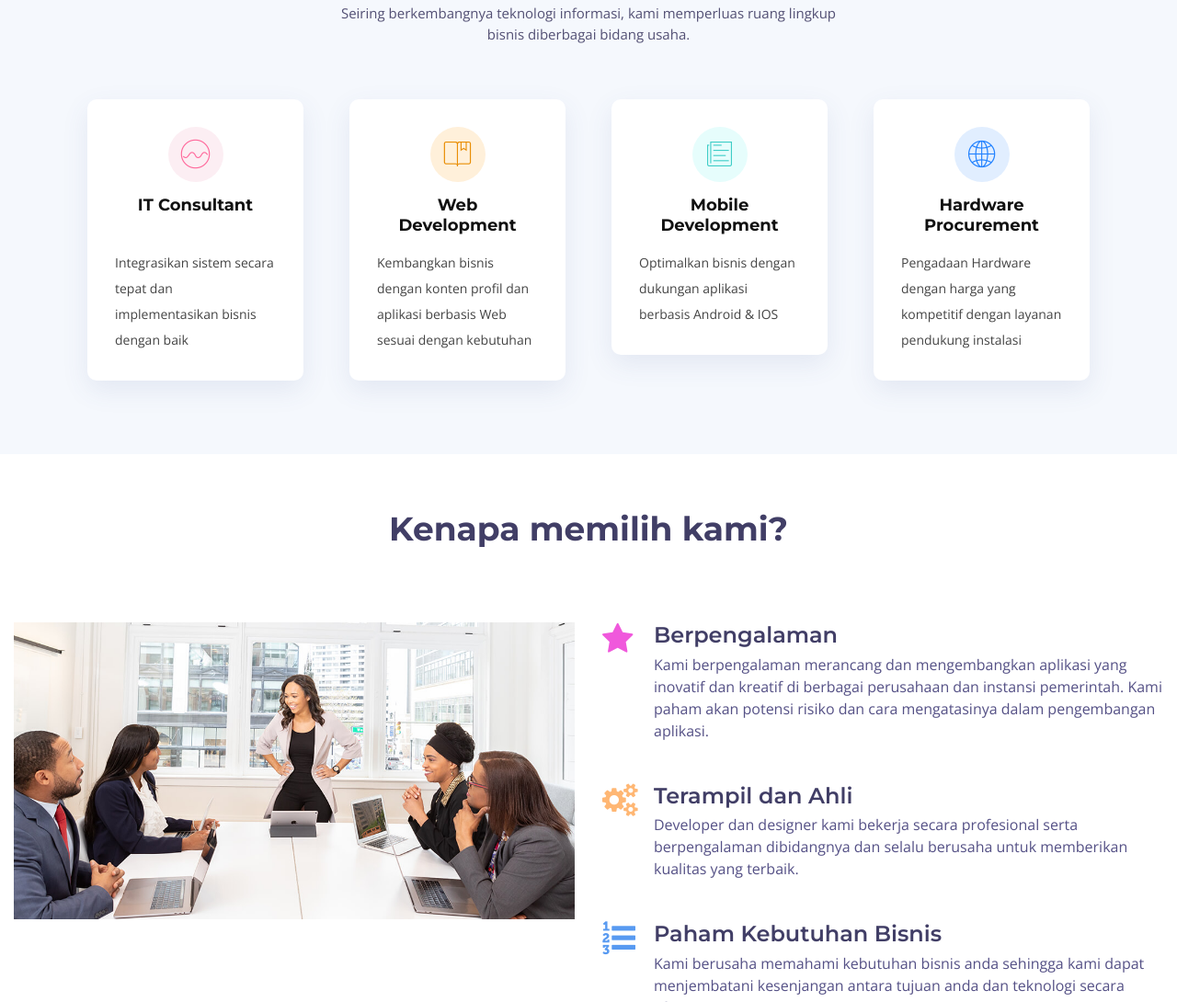
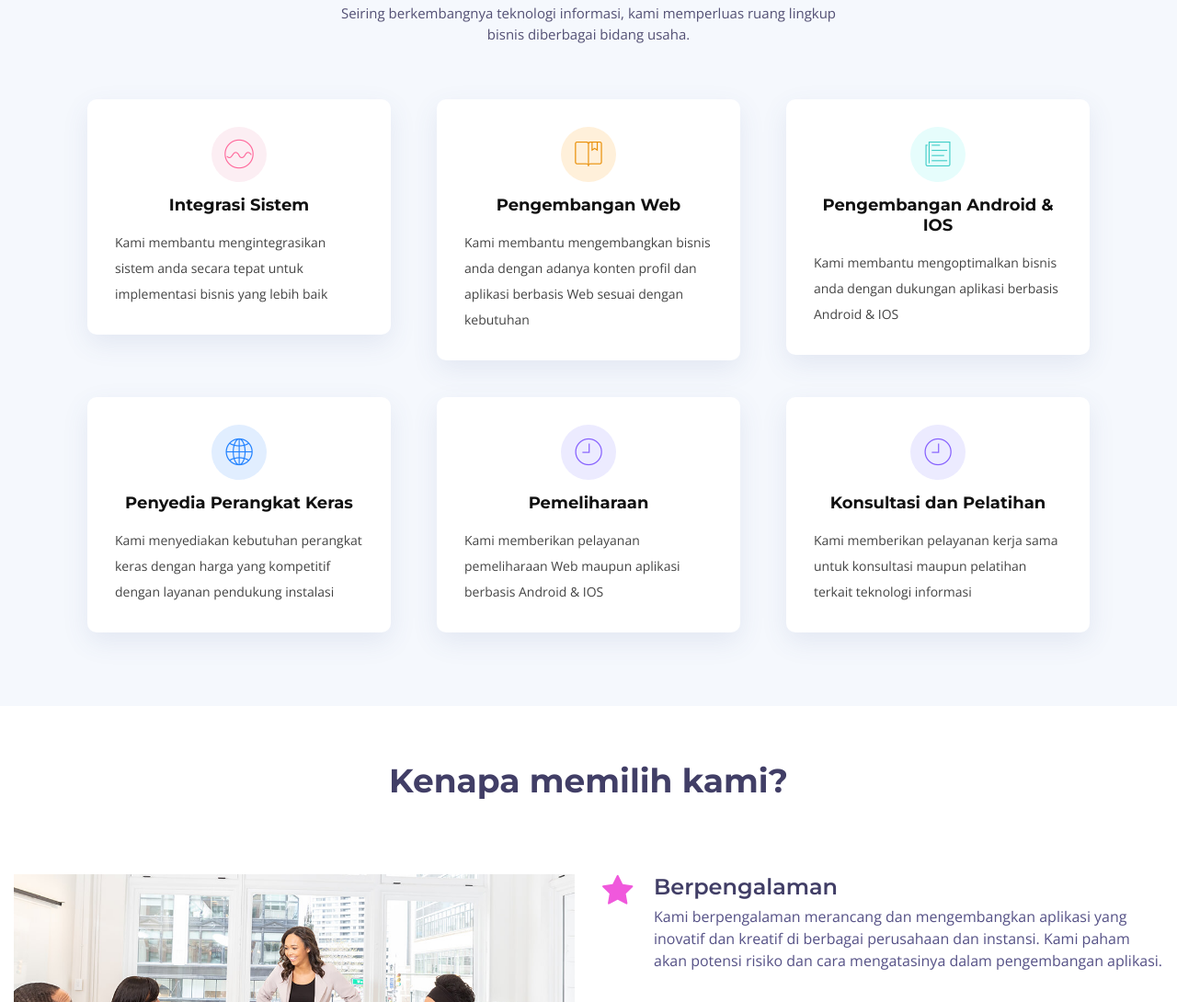
Before and after one commit to regalia-co-id/Company-Profile, a plain HTML site: page index.html in a window 1280 px wide. Shown: the part 1293-2383 px from the top of the page at 92% size. Drawn offline with nearby package versions, Linux system fonts and the light colour scheme; files whose address does not match are found by name.

Commit message:
update content

```diff
--- a/index.html
+++ b/index.html
@@ -96,7 +96,7 @@
         <div class="col-md-6 intro-info order-md-first order-last">
           <h2>Solusi Teknologi Informasi<br>untuk <span>Bisnis anda!</span></h2>
           <div>
-            <a href="#about" class="btn-get-started scrollto">Get Started</a>
+            <a href="#about" class="btn-get-started scrollto">Tentang Kami</a>
           </div>
         </div>
 
@@ -140,7 +140,7 @@
         <header class="section-header">
           <h3>Tentang Kami</h3>
           <p>
-            Regalia adalah perusahaan yang bergerak dibidang jasa konsultasi teknologi informasi dan pembuatan aplikasi berbasis Web, Android, maupun IOS yang telah berpengalaman membantu mengembangkan teknologi informasi diberbagai perusahaan dan instansi pemerintah.
+            Regalia adalah perusahaan yang bergerak dibidang jasa konsultasi teknologi informasi dan pembuatan aplikasi berbasis Web, Android, maupun IOS yang telah berpengalaman membantu mengembangkan teknologi informasi diberbagai perusahaan dan instansi.
           </p>
         </header>
       </div>
@@ -163,41 +163,48 @@
 
         <div class="row">
 
-          <div class="col-md-6 col-lg-3 wow bounceInUp" data-wow-duration="1.4s">
+          <div class="col-md-6 col-lg-4 wow bounceInUp" data-wow-duration="1.4s">
             <div class="box">
               <div class="icon" style="background: #fceef3;"><i class="ion-ios-analytics-outline" style="color: #ff689b;"></i></div>
-              <h4 class="title"><a href="">IT Consultant<br><br></a></h4>
-              <p class="description">Integrasikan sistem secara tepat dan implementasikan bisnis dengan baik</p>
+              <h4 class="title"><a href="">Integrasi Sistem</a></h4>
+              <p class="description">Kami membantu mengintegrasikan sistem anda secara tepat untuk implementasi bisnis yang lebih baik</p>
             </div>
           </div>
-          <div class="col-md-6 col-lg-3 wow bounceInUp" data-wow-duration="1.4s">
+          <div class="col-md-6 col-lg-4 wow bounceInUp" data-wow-duration="1.4s">
             <div class="box">
               <div class="icon" style="background: #fff0da;"><i class="ion-ios-bookmarks-outline" style="color: #e98e06;"></i></div>
-              <h4 class="title"><a href="">Web Development</a></h4>
-              <p class="description">Kembangkan bisnis dengan konten profil dan aplikasi berbasis Web sesuai dengan kebutuhan</p>
+              <h4 class="title"><a href="">Pengembangan Web</a></h4>
+              <p class="description">Kami membantu mengembangkan bisnis anda dengan adanya konten profil dan aplikasi berbasis Web sesuai dengan kebutuhan</p>
             </div>
           </div>
-          <div class="col-md-6 col-lg-3 wow bounceInUp" data-wow-delay="0.1s" data-wow-duration="1.4s">
+          <div class="col-md-6 col-lg-4 wow bounceInUp" data-wow-delay="0.1s" data-wow-duration="1.4s">
             <div class="box">
               <div class="icon" style="background: #e6fdfc;"><i class="ion-ios-paper-outline" style="color: #3fcdc7;"></i></div>
-              <h4 class="title"><a href="">Mobile Development</a></h4>
-              <p class="description">Optimalkan bisnis dengan dukungan aplikasi berbasis Android & IOS</p>
+              <h4 class="title"><a href="">Pengembangan Android & IOS</a></h4>
+              <p class="description">Kami membantu mengoptimalkan bisnis anda dengan dukungan aplikasi berbasis Android & IOS</p>
             </div>
           </div>
-          <div class="col-md-6 col-lg-3 wow bounceInUp" data-wow-delay="0.2s" data-wow-duration="1.4s">
+          <div class="col-md-6 col-lg-4 wow bounceInUp" data-wow-delay="0.2s" data-wow-duration="1.4s">
             <div class="box">
               <div class="icon" style="background: #e1eeff;"><i class="ion-ios-world-outline" style="color: #2282ff;"></i></div>
-              <h4 class="title"><a href="">Hardware Procurement</a></h4>
-              <p class="description">Pengadaan Hardware dengan harga yang kompetitif dengan layanan pendukung instalasi</p>
+              <h4 class="title"><a href="">Penyedia Perangkat Keras</a></h4>
+              <p class="description">Kami menyediakan kebutuhan perangkat keras dengan harga yang kompetitif dengan layanan pendukung instalasi</p>
             </div>
           </div>
-          <!-- <div class="col-md-6 col-lg-3 wow bounceInUp" data-wow-delay="0.2s" data-wow-duration="1.4s">
+          <div class="col-md-6 col-lg-4 wow bounceInUp" data-wow-delay="0.2s" data-wow-duration="1.4s">
             <div class="box">
               <div class="icon" style="background: #ecebff;"><i class="ion-ios-clock-outline" style="color: #8660fe;"></i></div>
-              <h4 class="title"><a href="">Design</a></h4>
-              <p class="description">Tingkatkan daya tarik dengan tema yang unik dan menarik</p>
+              <h4 class="title"><a href="">Pemeliharaan</a></h4>
+              <p class="description">Kami memberikan pelayanan pemeliharaan Web maupun aplikasi berbasis Android & IOS</p>
             </div>
-          </div> -->
+          </div>
+          <div class="col-md-6 col-lg-4 wow bounceInUp" data-wow-delay="0.2s" data-wow-duration="1.4s">
+            <div class="box">
+              <div class="icon" style="background: #ecebff;"><i class="ion-ios-clock-outline" style="color: #8660fe;"></i></div>
+              <h4 class="title"><a href="">Konsultasi dan Pelatihan</a></h4>
+              <p class="description">Kami memberikan pelayanan kerja sama untuk konsultasi maupun pelatihan terkait teknologi informasi</p>
+            </div>
+          </div>
 
         </div>
 
@@ -237,7 +244,7 @@
               <div class="features wow bounceInUp clearfix">
                 <i class="fa fa-star" style="color: #f058dc;"></i>
                 <h4>Berpengalaman</h4>
-                <p>Kami berpengalaman merancang dan mengembangkan aplikasi yang inovatif dan kreatif di berbagai perusahaan dan instansi pemerintah. Kami paham akan potensi risiko dan cara mengatasinya dalam pengembangan aplikasi.</p>
+                <p>Kami berpengalaman merancang dan mengembangkan aplikasi yang inovatif dan kreatif di berbagai perusahaan dan instansi. Kami paham akan potensi risiko dan cara mengatasinya dalam pengembangan aplikasi.</p>
               </div>
 
               <div class="features wow bounceInUp clearfix">
```
